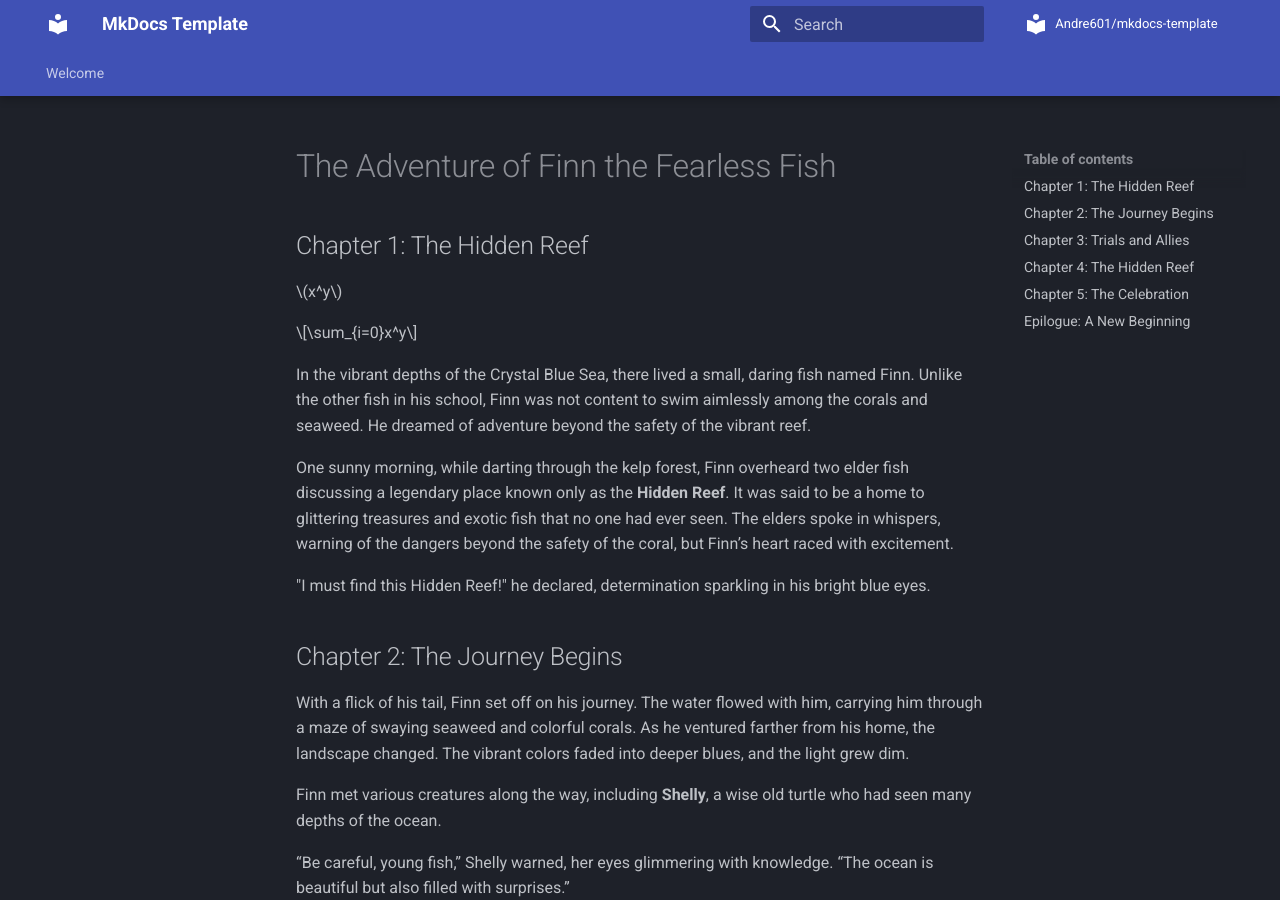
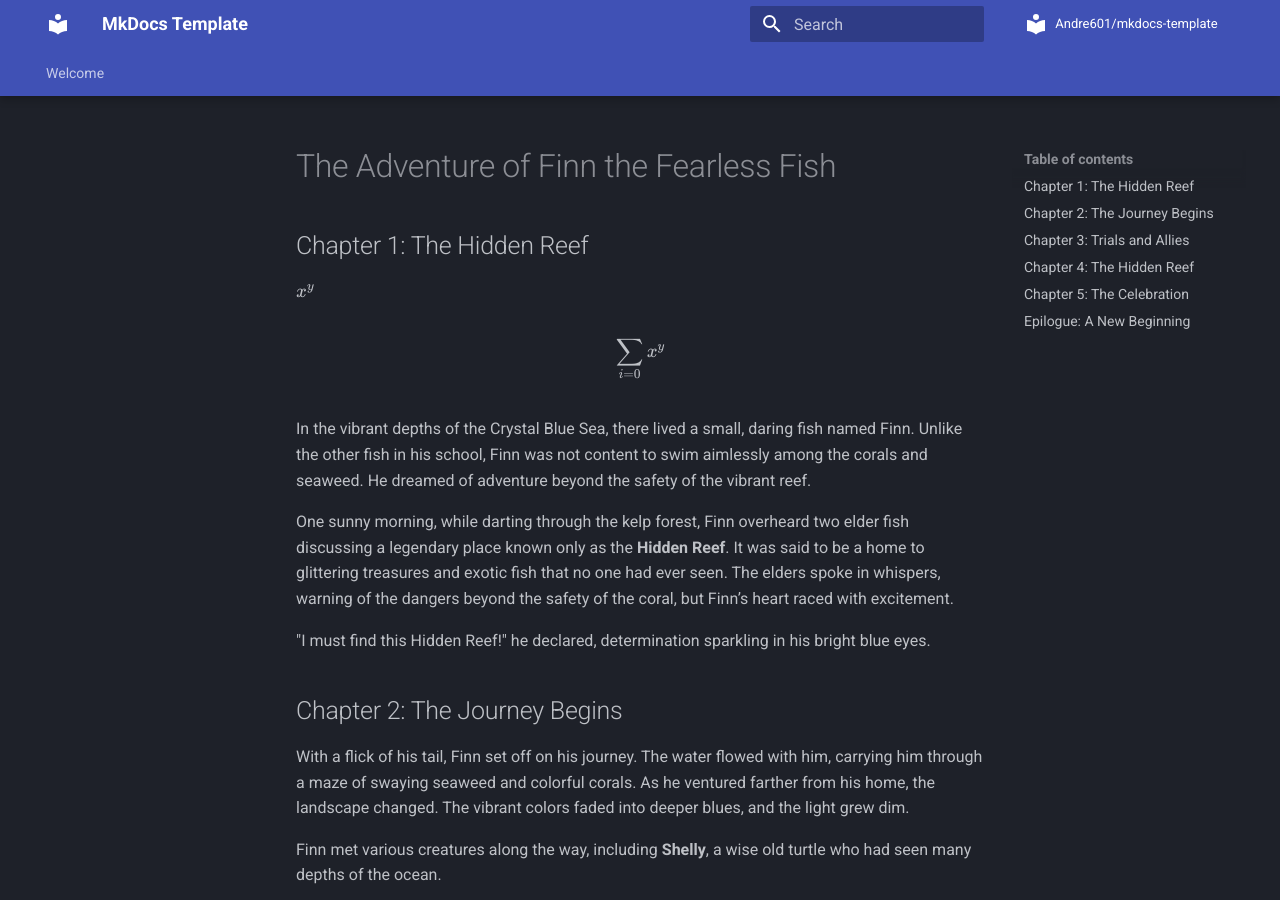
Before and after one commit to Hoaxenstien/hoaxenstien.github.io, an MkDocs documentation site: the page built from docs/2025-05-02.md, in a window 1280 px wide and 900 px high. Built offline with MkDocs 1.6.1 and Material for MkDocs 9.7.7, drawn with Linux system fonts in a browser that asks for light colours; comment, search, counter and statistics services are not loaded; part of the change alters nothing that is shown.

```diff
--- a/mkdocs.yml
+++ b/mkdocs.yml
@@ -385,7 +385,9 @@ theme:
 # | - https://www.mkdocs.org/user-guide/configuration/#extra_javascript                                    |
 # |                                                                                                        |
 # +--------------------------------------------------------------------------------------------------------+
-#extra_javascript:
+extra_javascript:
+  - javascripts/mathjax.js
+  - https://unpkg.com/mathjax@3/es5/tex-mml-chtml.js
 
 # +--------------------------------------------------------------------------------------------------------+
 # |                                                                                                        |
```
